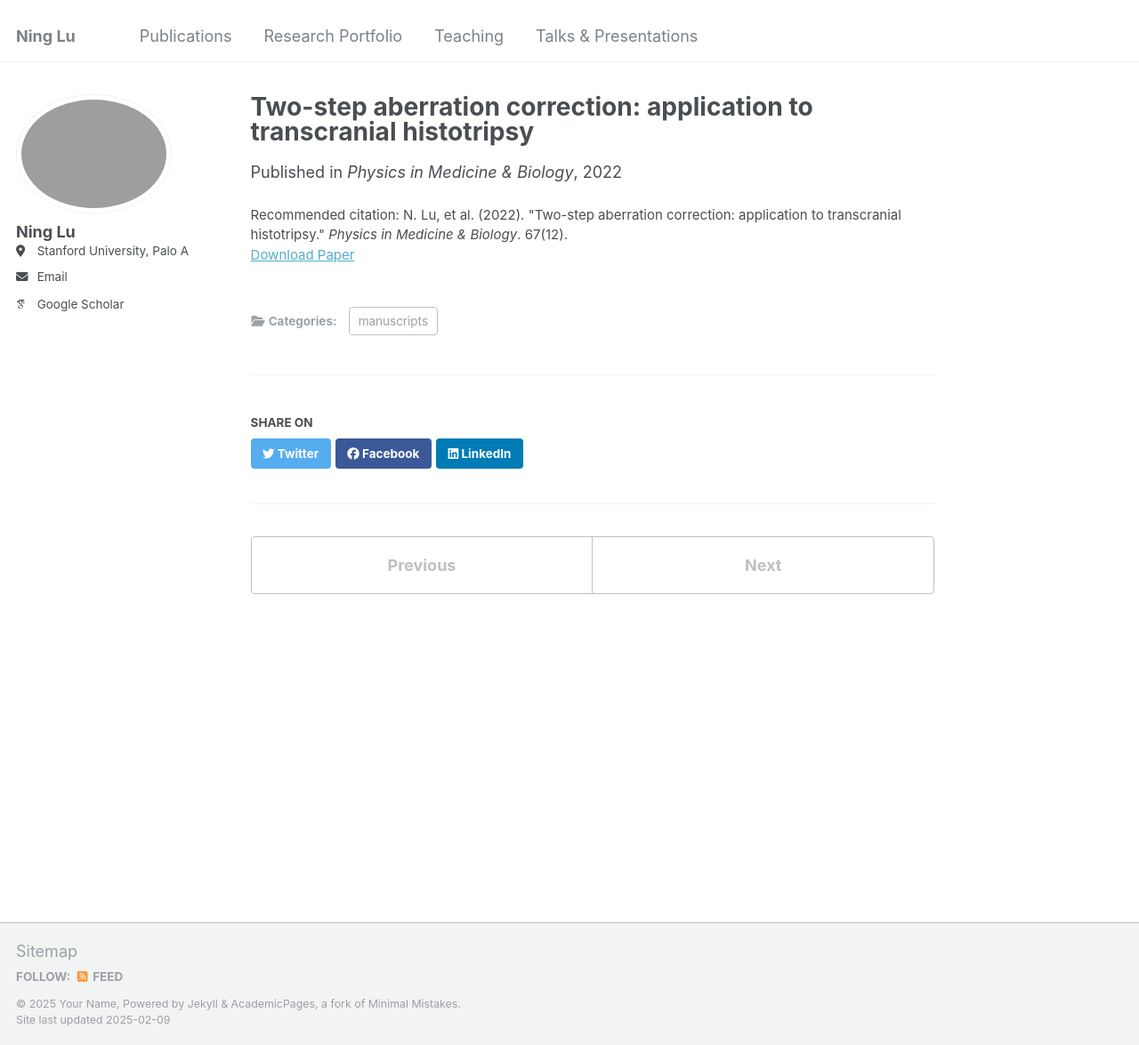
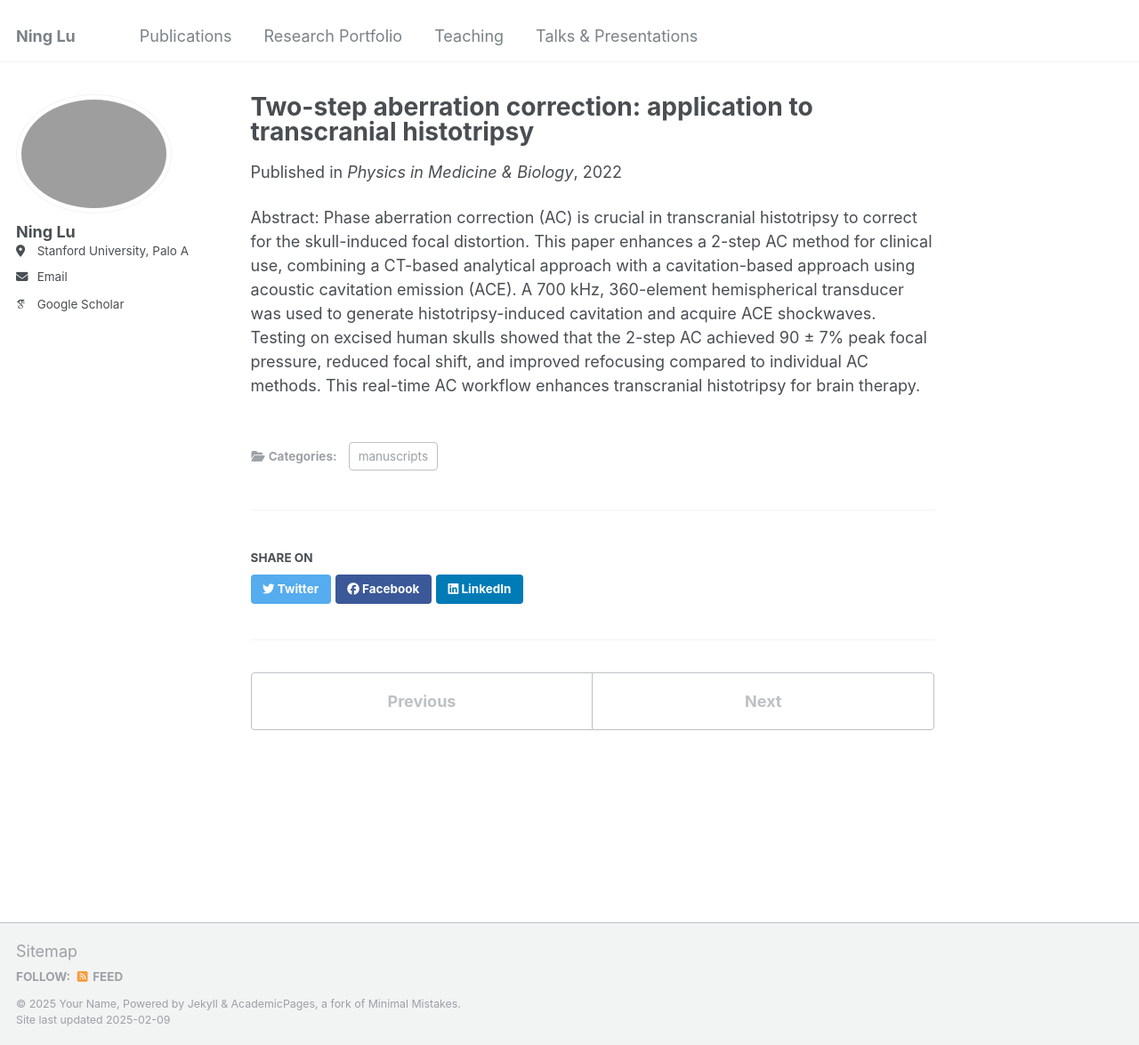
Before and after one commit to NingLu-Ultrasound/ninglu-ultrasound.github.io, a Jekyll site: the page built from _publications/2015-10-01-paper-title-number-3.md, in a window 1280 px wide and 1175 px high. Shown: the whole window at 89% size. Built offline with Jekyll 4.4.1, drawn with Linux system fonts in a browser that asks for light colours; some web fonts are replaced.

Commit message:
Update 2015-10-01-paper-title-number-3.md

```diff
--- a/_publications/2015-10-01-paper-title-number-3.md
+++ b/_publications/2015-10-01-paper-title-number-3.md
@@ -2,9 +2,9 @@
 title: "Two-step aberration correction: application to transcranial histotripsy"
 collection: publications
 category: manuscripts
-permalink: /publication/2015-10-01-paper-title-number-3
+permalink: https://iopscience.iop.org/article/10.1088/1361-6560/ac72ed
 date: 2022-06-10
 venue: 'Physics in Medicine & Biology'
 paperurl: 'http://academicpages.github.io/files/Pub3_Lu_2022_Phys._Med._Biol._67_125009.pdf'
-citation: 'N. Lu, et al. (2022). &quot;Two-step aberration correction: application to transcranial histotripsy.&quot; <i>Physics in Medicine & Biology</i>. 67(12).'
 ---
+Abstract: Phase aberration correction (AC) is crucial in transcranial histotripsy to correct for the skull-induced focal distortion. This paper enhances a 2-step AC method for clinical use, combining a CT-based analytical approach with a cavitation-based approach using acoustic cavitation emission (ACE). A 700 kHz, 360-element hemispherical transducer was used to generate histotripsy-induced cavitation and acquire ACE shockwaves. Testing on excised human skulls showed that the 2-step AC achieved 90 ± 7% peak focal pressure, reduced focal shift, and improved refocusing compared to individual AC methods. This real-time AC workflow enhances transcranial histotripsy for brain therapy.
```
